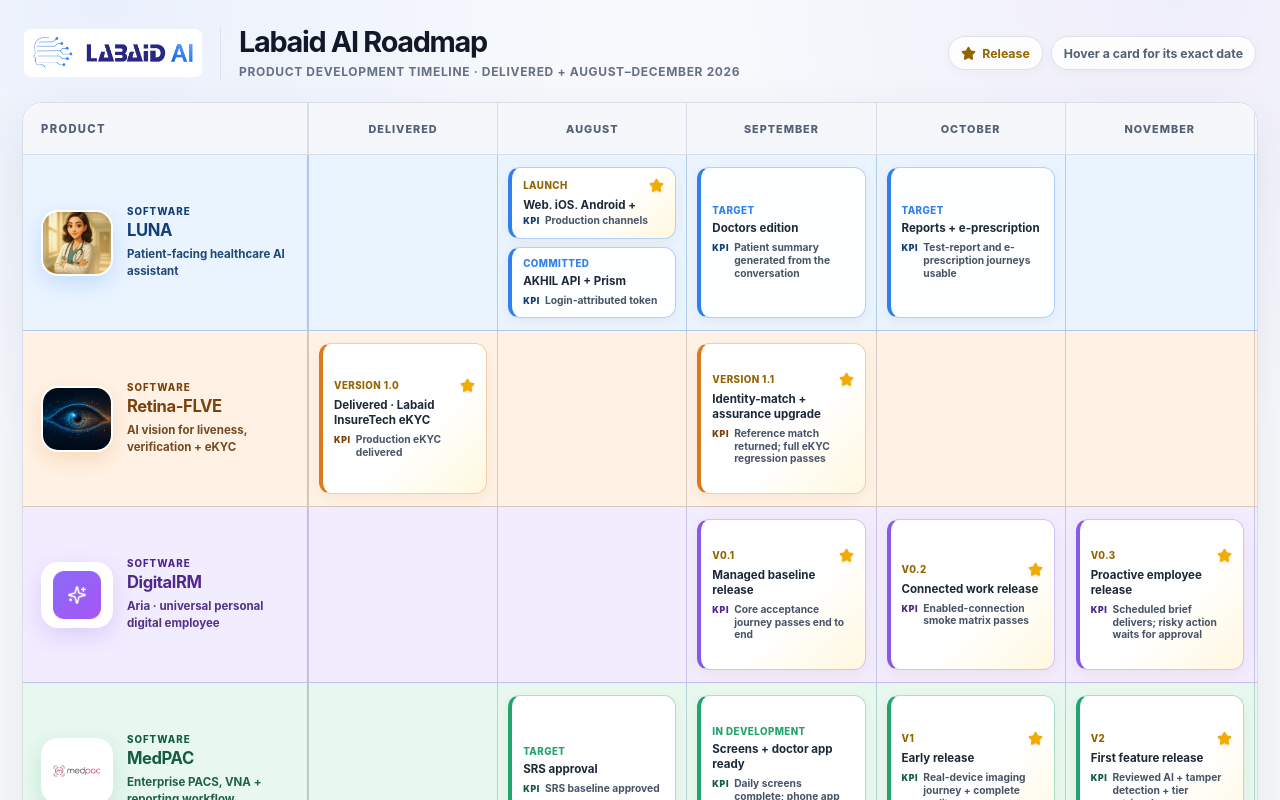
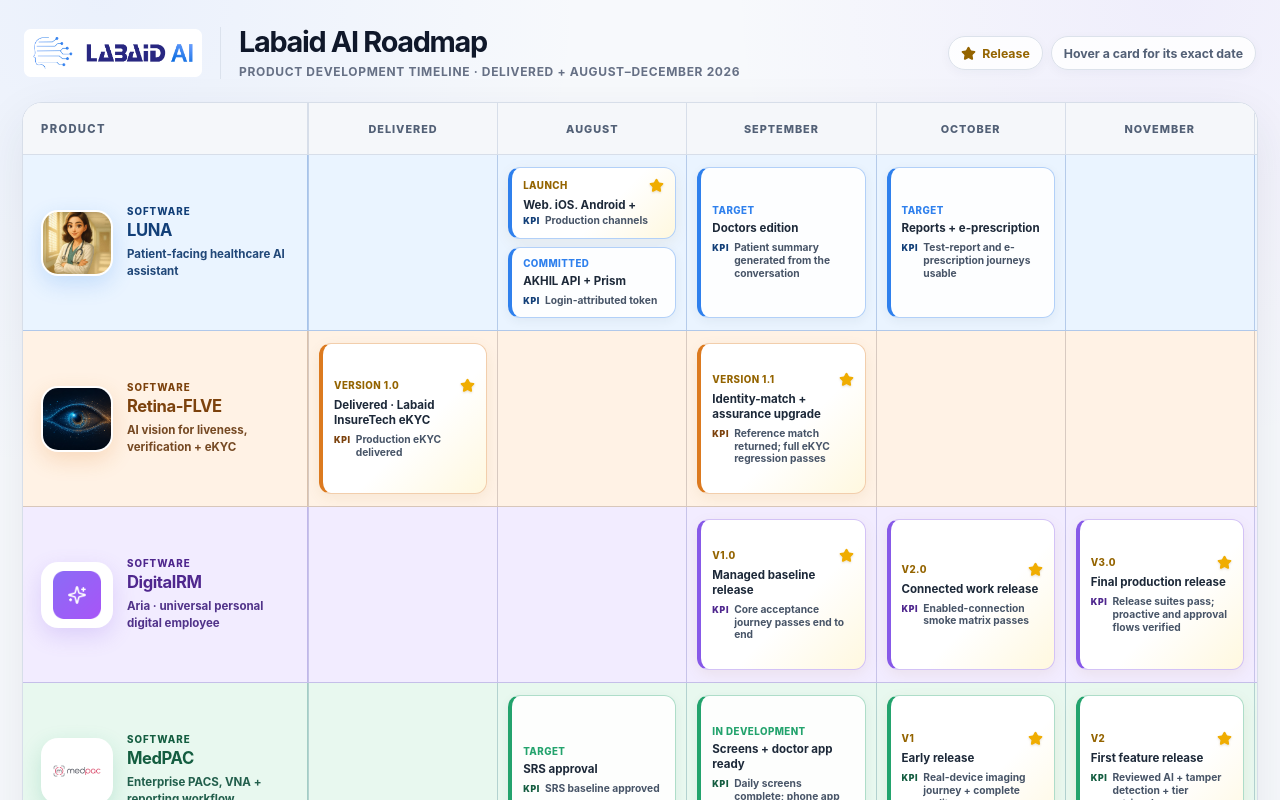
Before and after one commit to sagor650/lifeplusbd-projects, a React (Vite) app in the folder labaidai/: page / in a window 1280 px wide. Shown: the top 800 px of the page. Built offline with nearby package versions, Linux system fonts and the light colour scheme.

Commit message:
Condense DigitalRM roadmap to three releases

```diff
--- a/labaidai/src/data.ts
+++ b/labaidai/src/data.ts
@@ -200,11 +200,11 @@
     release: true,
   },
   {
-    slug: "digital-rm-v01",
+    slug: "digital-rm-v1",
     productId: "digital-rm",
     month: "SEPTEMBER",
     exactDate: "September 1, 2026",
-    version: "v0.1",
+    version: "v1.0",
     title: "Managed baseline release",
     kpi: "Core acceptance journey passes end to end",
     description: "Package Aria's delegated tasks, notes, contacts, daily brief and audited writes as the initial managed release.",
@@ -213,11 +213,11 @@
     release: true,
   },
   {
-    slug: "digital-rm-v02",
+    slug: "digital-rm-v2",
     productId: "digital-rm",
     month: "OCTOBER",
     exactDate: "October 1, 2026",
-    version: "v0.2",
+    version: "v2.0",
     title: "Connected work release",
     kpi: "Enabled-connection smoke matrix passes",
     description: "Package web, messaging, MCP and API connections so Aria can carry governed work across enabled channels and tools.",
@@ -226,28 +226,15 @@
     release: true,
   },
   {
-    slug: "digital-rm-v03",
+    slug: "digital-rm-v3",
     productId: "digital-rm",
     month: "NOVEMBER",
     exactDate: "November 1, 2026",
-    version: "v0.3",
-    title: "Proactive employee release",
-    kpi: "Scheduled brief delivers; risky action waits for approval",
-    description: "Package schedules, briefings, meeting capture, owner memory and approvals into Aria's proactive employee workflow.",
-    basis: "Management release train + implemented DigitalRM proactive and safety features",
-    status: "Target",
-    release: true,
-  },
-  {
-    slug: "digital-rm-v10",
-    productId: "digital-rm",
-    month: "DECEMBER",
-    exactDate: "December 1, 2026",
-    version: "v1.0",
-    title: "Production pilot release",
-    kpi: "Build, unit, UI + acceptance suites pass",
-    description: "Release the universal personal digital employee pilot with tenant controls, audit, documents and the complete user interface.",
-    basis: "Management release train + DigitalRM release-verification surfaces",
+    version: "v3.0",
+    title: "Final production release",
+    kpi: "Release suites pass; proactive and approval flows verified",
+    description: "Complete Aria's production release with schedules, briefings, meeting capture, owner memory, approvals, tenant controls, audit, documents and the full user interface.",
+    basis: "Management release train + implemented DigitalRM production, proactive and safety features",
     status: "Target",
     release: true,
   },
```
Also changed, not shown: 2 other files (tests, documents, lock files or other folders).
